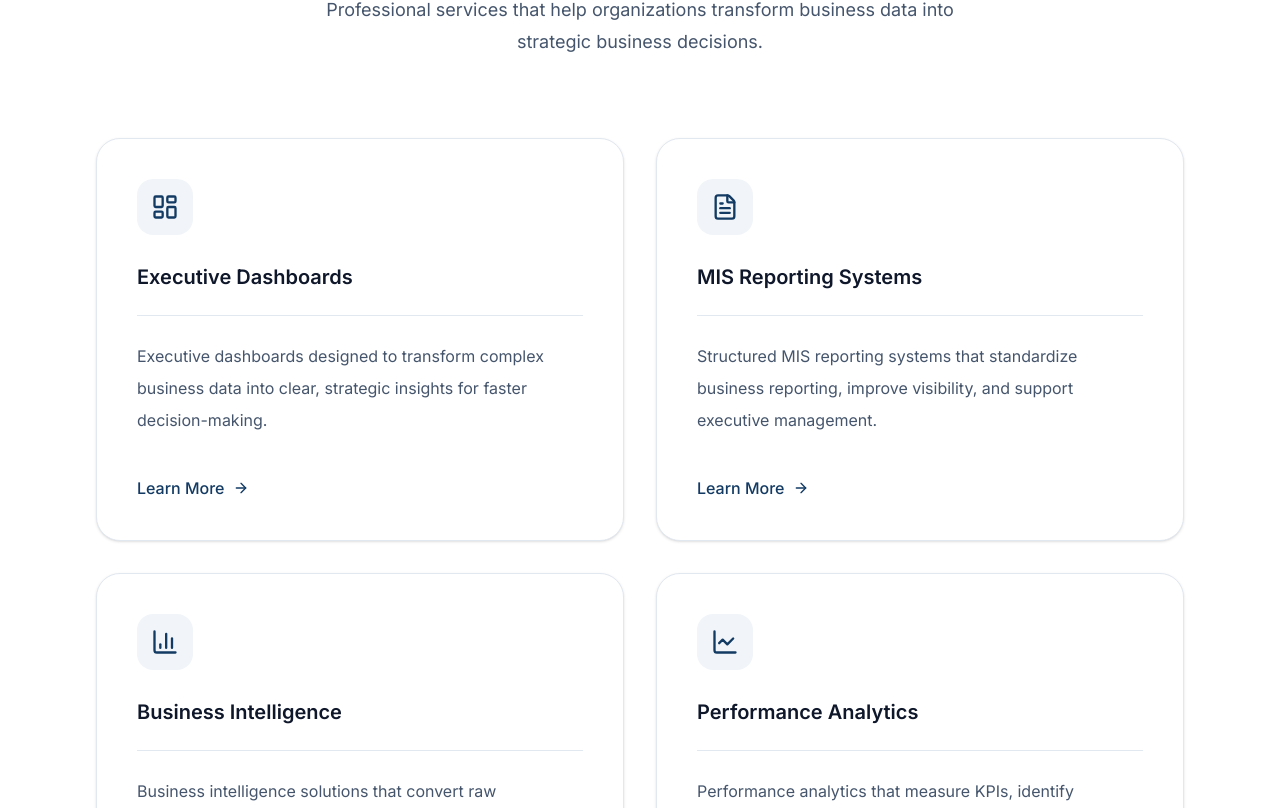
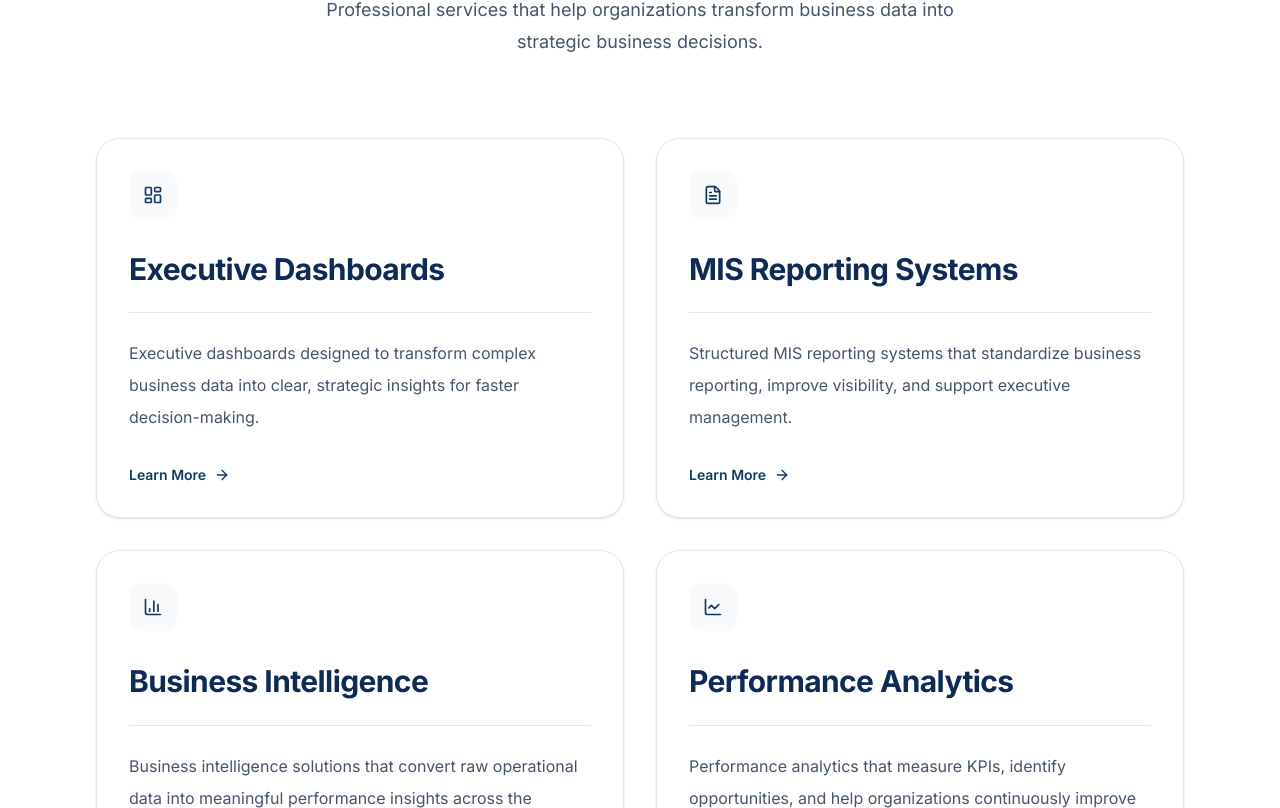
Before and after one commit to hagerismail487-dev/executive-portfolio-system, a Next.js app: page / in a window 1280 px wide. Shown: the part 4392-5200 px from the top of the page. Built offline with nearby package versions, Linux system fonts and the light colour scheme.

Commit message:
Describe your changes

```diff
--- /dev/null
+++ b/src/app/services/[slug]/page.tsx
@@ -0,0 +1,38 @@
+import { notFound } from "next/navigation";
+import { serviceDetails } from "@/data/service-details";
+
+interface ServicePageProps {
+  params: Promise<{
+    slug: string;
+  }>;
+}
+
+export default async function ServicePage({
+  params,
+}: ServicePageProps) {
+  const { slug } = await params;
+
+  const service = serviceDetails.find(
+    (item) => item.slug === slug
+  );
+
+  if (!service) {
+    notFound();
+  }
+
+  return (
+    <main className="mx-auto max-w-6xl px-6 py-24">
+      <span className="text-sm font-semibold uppercase tracking-[0.3em] text-[#123A63]">
+        Professional Service
+      </span>
+
+      <h1 className="mt-6 text-5xl font-bold text-[#102A56]">
+        {service.title}
+      </h1>
+
+      <p className="mt-8 max-w-3xl text-lg leading-8 text-slate-600">
+        {service.heroDescription}
+      </p>
+    </main>
+  );
+}
--- a/src/components/ui/ServiceCard.tsx
+++ b/src/components/ui/ServiceCard.tsx
@@ -2,12 +2,14 @@ import Link from "next/link";
 import { ArrowRight } from "lucide-react";
 
 interface ServiceCardProps {
+    slug: string;
   icon: React.ElementType;
   title: string;
   description: string;
 }
 
 export default function ServiceCard({
+    slug,
   icon: Icon,
   title,
   description,
@@ -16,42 +18,53 @@ export default function ServiceCard({
     <article
       className="
         group
-        rounded-3xl
+        flex
+        h-full
+        flex-col
+        rounded-[24px]
         border
         border-slate-200
         bg-white
-        p-10
+        p-8
         shadow-sm
         transition-all
         duration-300
         hover:-translate-y-1
-        hover:shadow-xl
+        hover:border-slate-300
+        hover:shadow-md
       "
     >
-      <div className="flex h-14 w-14 items-center justify-center rounded-2xl bg-slate-100">
-        <Icon className="h-7 w-7 text-[#123A63]" />
+      {/* Icon */}
+      <div className="flex h-12 w-12 items-center justify-center rounded-xl bg-slate-50">
+        <Icon className="h-5 w-5 text-[#123A63]" />
       </div>
 
-      <h3 className="mt-7 text-xl font-semibold text-slate-900">
+      {/* Title */}
+      <h3 className="mt-8 text-[30px] font-bold leading-tight tracking-[-0.02em] text-[#102A56]">
         {title}
       </h3>
 
-      <div className="my-6 h-px bg-slate-200" />
+      {/* Divider */}
+      <div className="my-6 h-px w-full bg-slate-200" />
 
-      <p className="leading-8 text-slate-600">
+      {/* Description */}
+      <p className="flex-1 text-[16px] leading-8 text-slate-600">
         {description}
       </p>
 
+      {/* CTA */}
       <Link
-        href="#"
+        href={`/services/${slug}`}
         className="
-          mt-10
+          mt-8
           inline-flex
           items-center
           gap-2
-          font-medium
+          text-sm
+          font-semibold
           text-[#123A63]
           transition-all
+          duration-300
           group-hover:gap-3
         "
       >
--- a/src/data/services.ts
+++ b/src/data/services.ts
@@ -7,26 +7,45 @@ import {
 
 export const services = [
   {
+    slug: "executive-dashboards",
+
     icon: LayoutDashboard,
+
     title: "Executive Dashboards",
+
     description:
       "Executive dashboards designed to transform complex business data into clear, strategic insights for faster decision-making.",
   },
+
   {
+    slug: "mis-reporting-systems",
+
     icon: FileText,
+
     title: "MIS Reporting Systems",
+
     description:
       "Structured MIS reporting systems that standardize business reporting, improve visibility, and support executive management.",
   },
+
   {
+    slug: "business-intelligence",
+
     icon: BarChart3,
+
     title: "Business Intelligence",
+
     description:
       "Business intelligence solutions that convert raw operational data into meaningful performance insights across the organization.",
   },
+
   {
+    slug: "performance-analytics",
+
     icon: LineChart,
+
     title: "Performance Analytics",
+
     description:
       "Performance analytics that measure KPIs, identify opportunities, and help organizations continuously improve business results.",
   },
```
